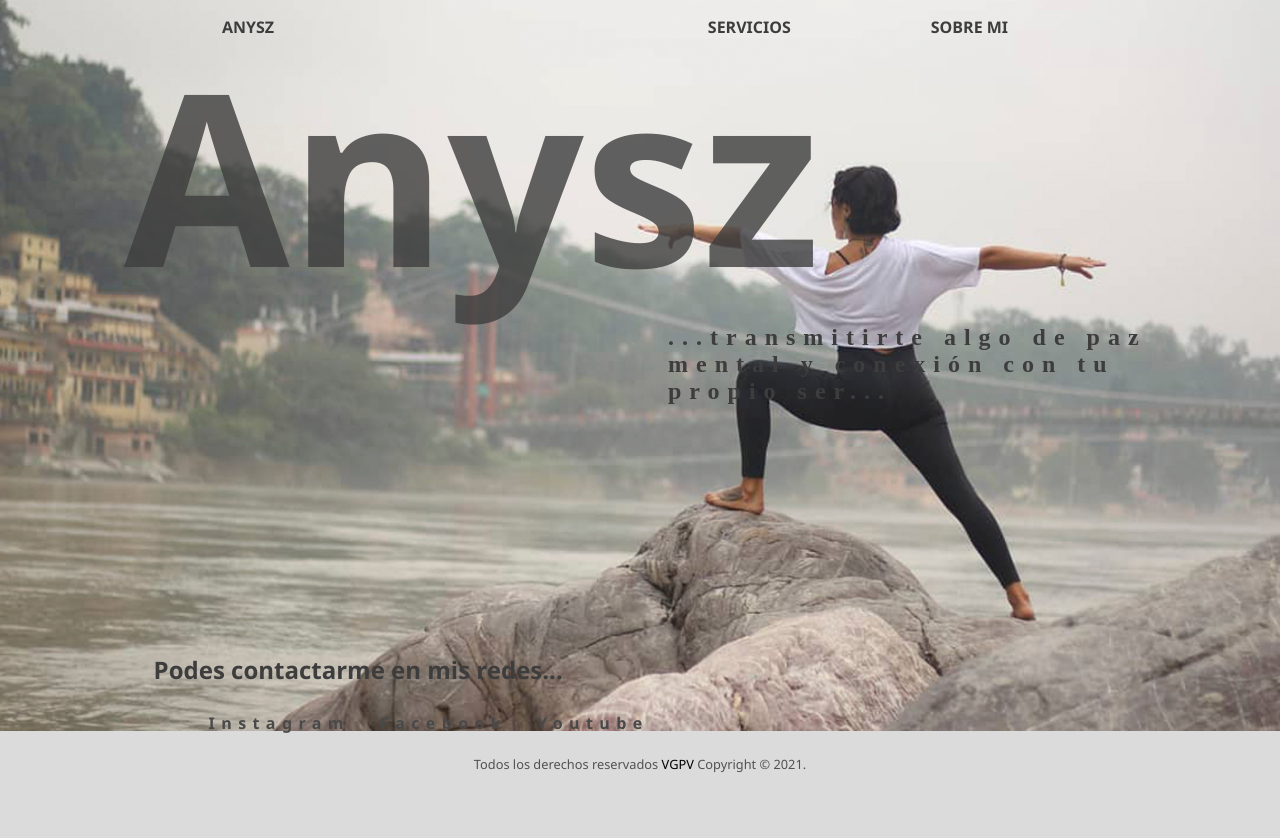
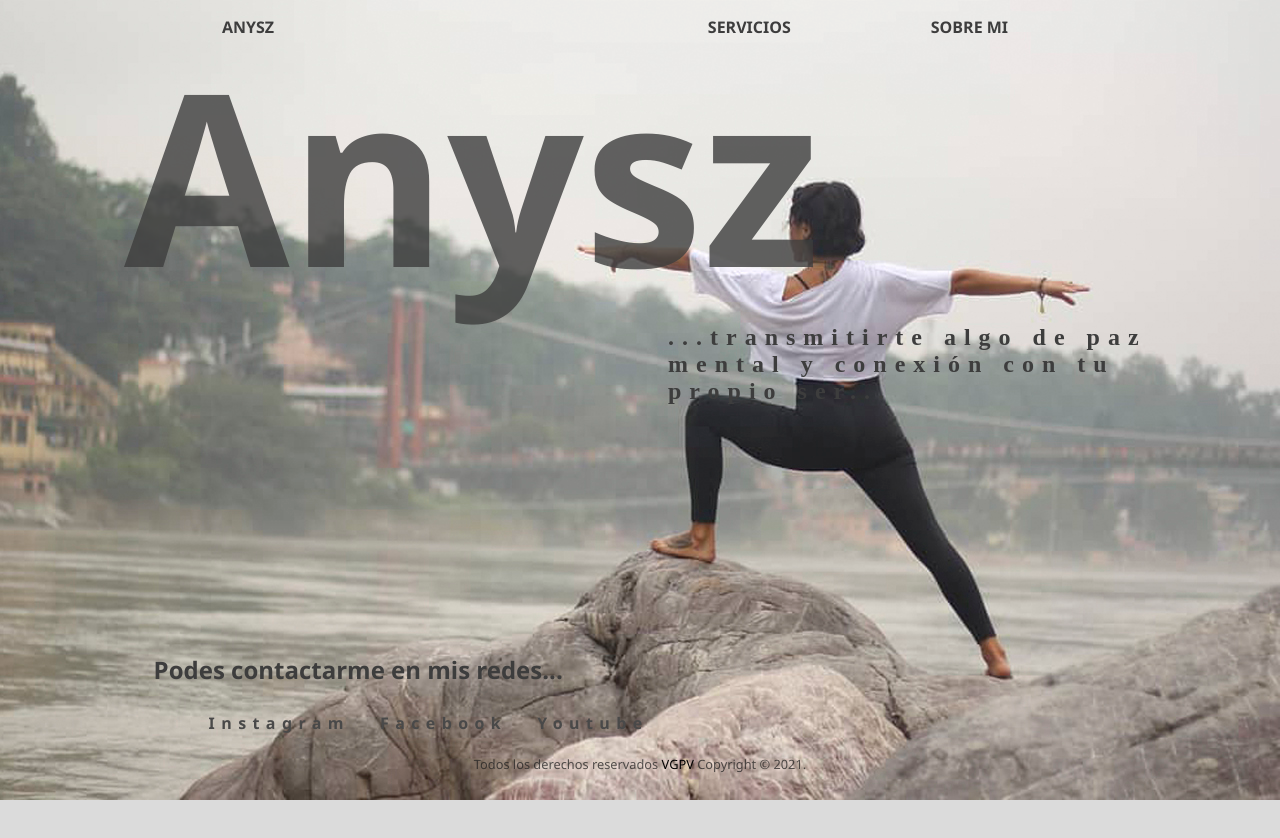
Before and after one commit to vargaspv/Anysz, a Next.js app: page / in a window 1280 px wide. Shown: the top 838 px of the page. Built offline with nearby package versions, Linux system fonts and the light colour scheme; a web font is replaced by a local one.

Commit message:
Update _media.scss

```diff
--- a/components/scss/_media.scss
+++ b/components/scss/_media.scss
@@ -189,7 +189,8 @@
                 position: absolute;
                 top: 0;
                 right: 0;
-                width: 100%;
+                object-fit: cover;
+                height: 100%;
                 z-index: -99;
             }
         }
```
